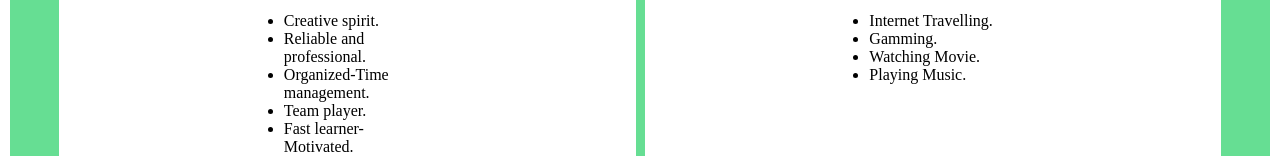
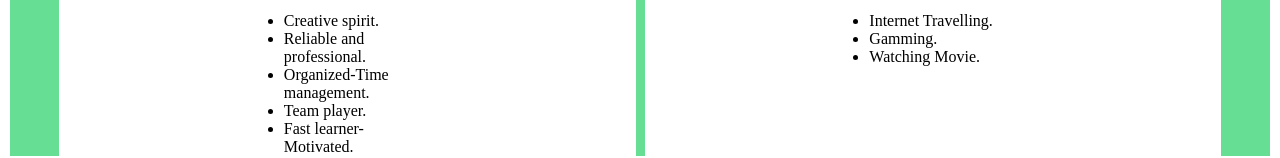
Before and after one commit to abdoelsheikh/cv, a plain HTML site: page index.html in a window 1280 px wide. Shown: the part 1013-1171 px from the top of the page. Drawn offline with Linux system fonts and the light colour scheme.

Commit message:
I deleted one skill

```diff
--- a/index.html
+++ b/index.html
@@ -82,7 +82,7 @@
           <li>Internet Travelling.</li>
           <li>Gamming.</li>
           <li>Watching Movie.</li>
-          <li>Playing Music.</li>
+
           </li>
     </div>
     </div>
```
